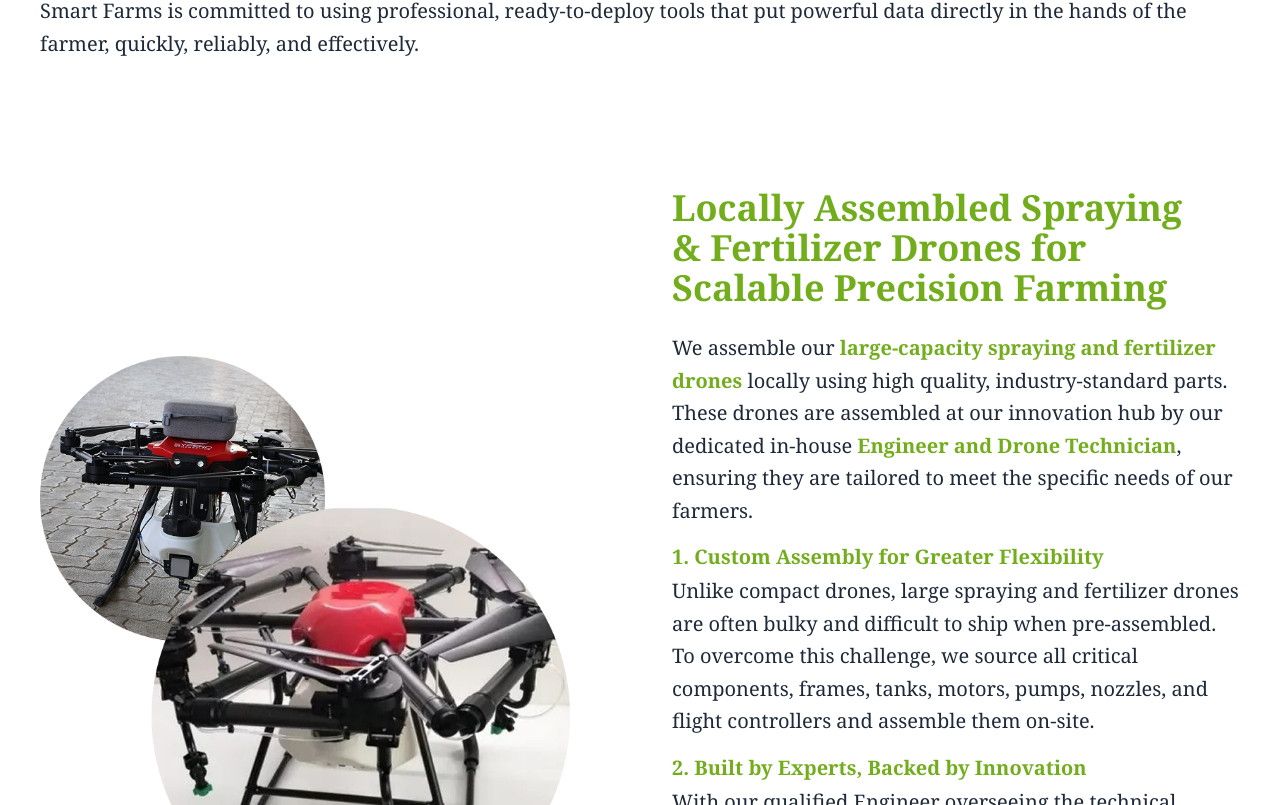
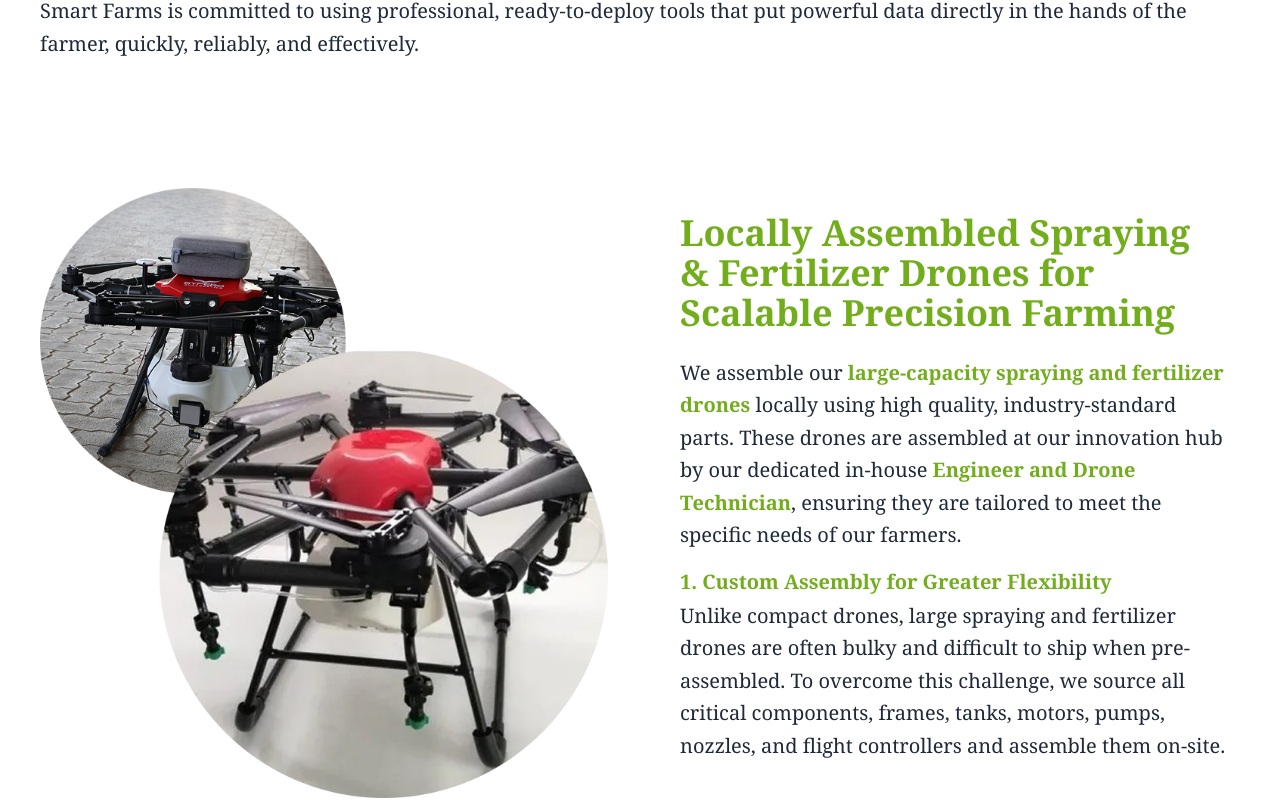
Before and after one commit to HudsonWayne/Smart-Farms, a Next.js app: page /operations in a window 1280 px wide. Shown: the part 2555-3360 px from the top of the page. Built offline with nearby package versions, Linux system fonts and the light colour scheme; a web font is replaced by a local one.

Commit message:
initial commit

```diff
--- a/src/pages/operations.tsx
+++ b/src/pages/operations.tsx
@@ -148,7 +148,7 @@ export default function OperationsPage() {
             height={390}
             className="rounded-lg w-full max-w-[530px] h-[390px] object-cover"
             style={{
-            objectPosition: "center 45%", // slightly moves the image up to reduce zoom feel
+              objectPosition: "center 45%",
             }}
           />
         </div>
@@ -168,20 +168,21 @@ export default function OperationsPage() {
 
       {/* Locally Assembled Drones */}
       <section
-        className="py-12 grid grid-cols-1 md:grid-cols-2 gap-16 items-center px-6 md:px-10"
+        className="py-12 flex flex-col md:flex-col-reverse md:grid md:grid-cols-2 gap-16 items-center px-6 md:px-10"
         style={{ fontFamily: "Georgia, serif" }}
       >
-        <div>
+        <div className="md:order-1">
           <Image
             src="/Group 22 (1).png"
             alt="Locally assembled drone"
-            className="uniform-img2"
+            className="uniform-img2 w-full"
             width={530}
             height={790}
             style={{ objectFit: "contain" }}
           />
         </div>
-        <div>
+        <div className="md:order-2">
+          <div className="overflow-auto max-h-[80vh] md:max-h-[70vh] px-2">
             <h2 className="font-bold mb-6 text-2xl sm:text-3xl md:text-4xl text-[#72AE1C]">
               Locally Assembled Spraying <br />
               & Fertilizer Drones for <br />
@@ -231,6 +232,7 @@ export default function OperationsPage() {
               agricultural solutions.
             </p>
           </div>
+        </div>
       </section>
     </div>
   );
```
Lines whose indentation alone changed are shown as unchanged.
